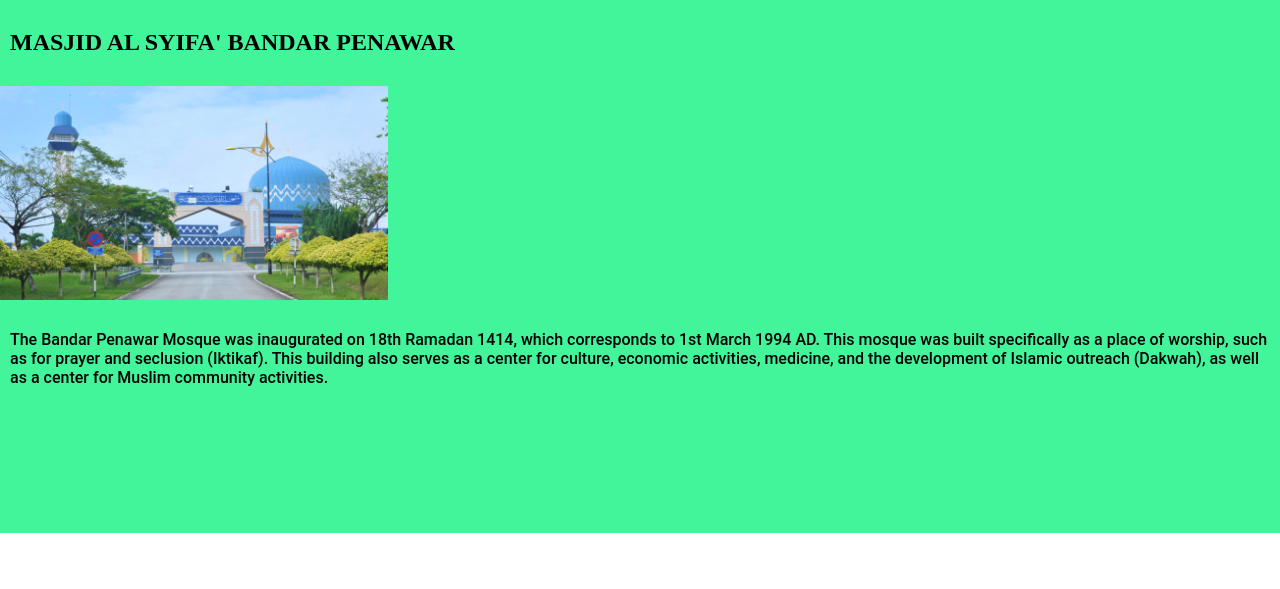
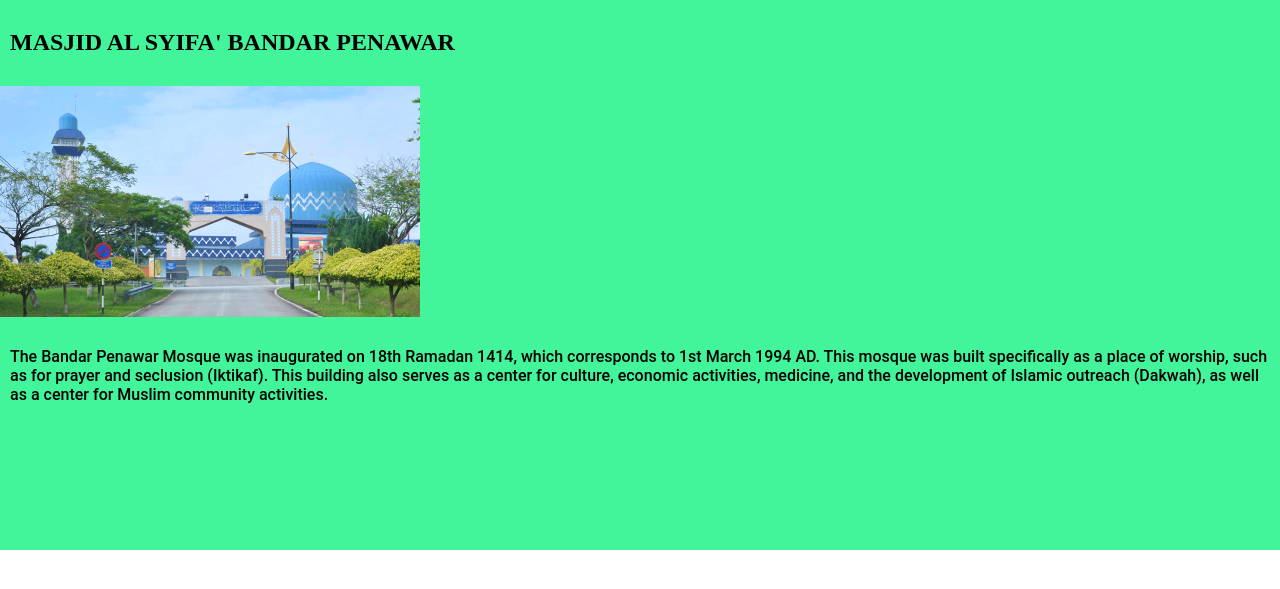
Before and after one commit to myusler/desaruplace, a plain HTML site: page mosque.html in a window 1280 px wide. Shown: the part 119-708 px from the top of the page. Drawn offline with Linux system fonts and the light colour scheme.

Commit message:
Update mosque.html

```diff
--- a/mosque.html
+++ b/mosque.html
@@ -20,7 +20,7 @@
       </header>
       <div class="content">
         <h2>MASJID AL SYIFA' BANDAR PENAWAR</h2>
-        <img src="../images/masjidsyifa.jpg" width="388">
+        <img src="../images/masjidsyifa.jpg" width="420">
         <p>The Bandar Penawar Mosque was inaugurated on 18th Ramadan 1414, which corresponds to 1st March 1994 AD. This mosque was built specifically as a place of worship, such as for prayer and seclusion (Iktikaf). This building also serves as a center for culture, economic activities, medicine, and the development of Islamic outreach (Dakwah), as well as a center for Muslim community activities.</p>
       </div>
 </body>
```
